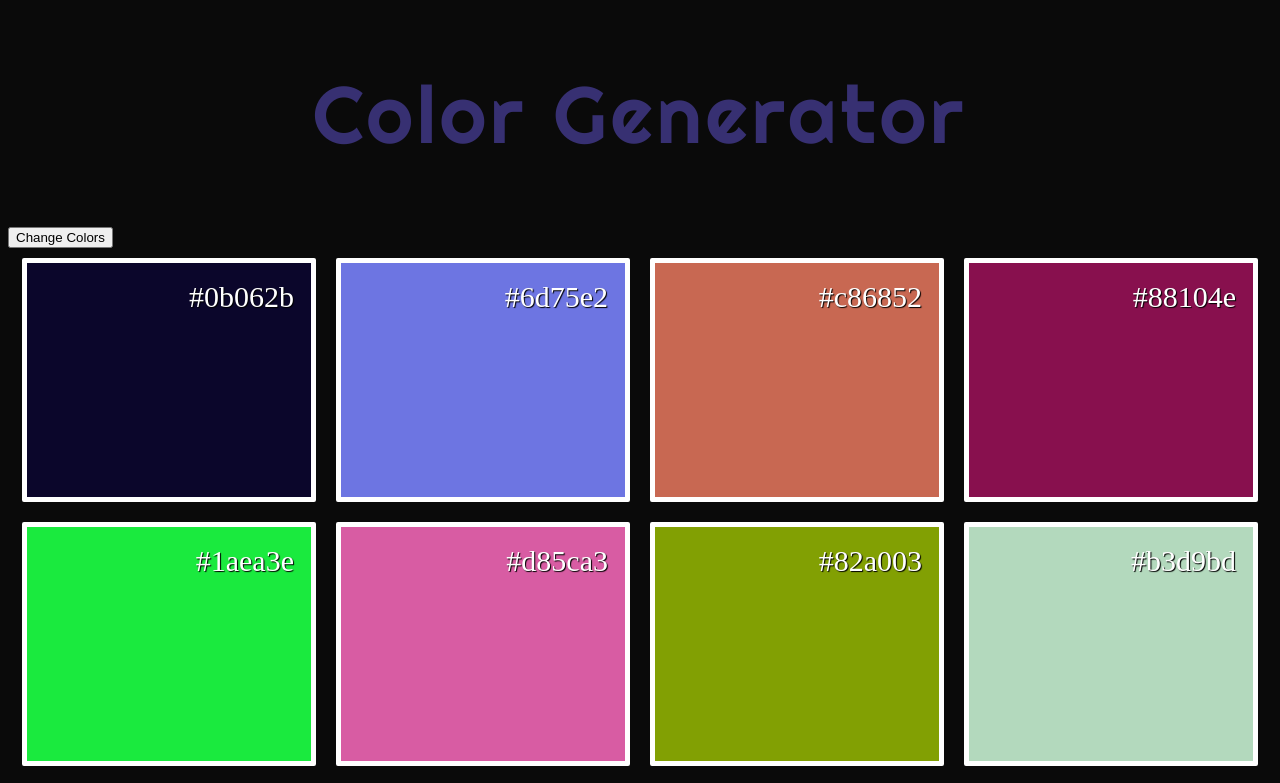
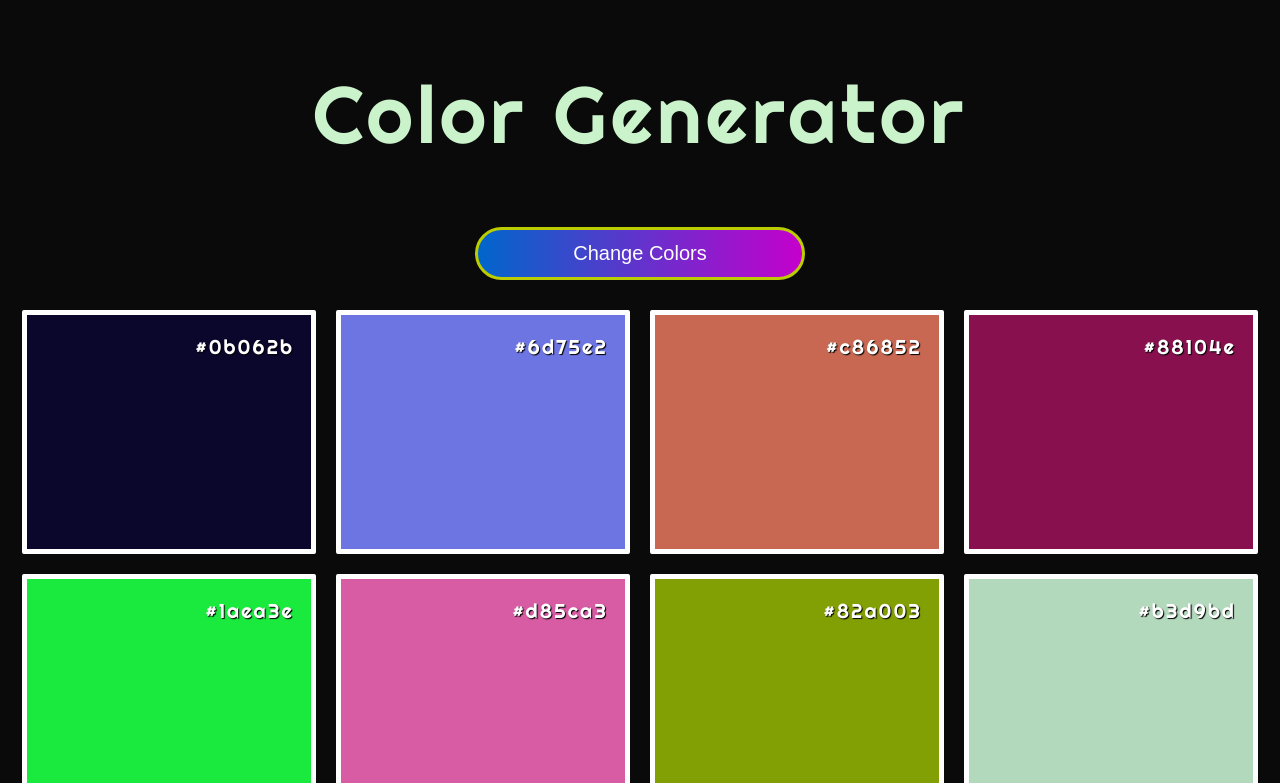
Before and after one commit to aam214/Color-Picker, a plain HTML site: page index.html in a window 1280 px wide. Shown: the top 783 px of the page. Drawn offline with Linux system fonts and the light colour scheme.

Commit message:
Changed color of h1 and body background. Added button and button hover styling. Edited font styling in color-box.

```diff
--- a/style.css
+++ b/style.css
@@ -1,8 +1,8 @@
 body{
-  background-color: rgb(10, 10, 10);
+  background-color:#0a0a0a;
   }
 h1{
-  color: rgba(63, 55, 131, 0.863);
+  color: #caf3cc;
   line-height: 1.5;
   font-family: "Righteous", sans-serif;
   font-weight: 400;
@@ -11,7 +11,28 @@ h1{
   letter-spacing: 4px;
   text-align: center;
 }
+button{
+  cursor: pointer;
+  border: solid rgb(187, 204, 0);
+  margin: 0 auto;
+  display: block;
+  font-family: sans-serif;
+  font-size: 20px;
+  color: rgb(255, 255, 255);
+  padding: 12px 30px;
+  transition: .5s;
+  width: 330px;
+  border-radius: 50px;
+  background: linear-gradient(90deg, rgb(0, 102, 204) 0%, rgb(197, 0, 204) 100%);
+  }
+
+  button:hover{
+  color: rgb(255, 255, 255);
+  width: 370px;
+  opacity: 0.8;
+  }
 .main-content{
+  margin-top: 20px;
   flex-wrap: wrap;
   display: flex;
   justify-content: center;
@@ -19,12 +40,15 @@ h1{
 .color-box{
   border-radius: 2px;
   width: 250px;
+  font-family: "Righteous", sans-serif;
+  letter-spacing: 2px;
+  line-height: 1.5;
   color: white;
   text-shadow: 1px 1px 1px black;
   text-align: end;
   border: 5px solid white;
   padding: 17px;
-  font-size: 30px;
+  font-size:20px;
   height: 200px;
   margin: 10px;
 }
```
